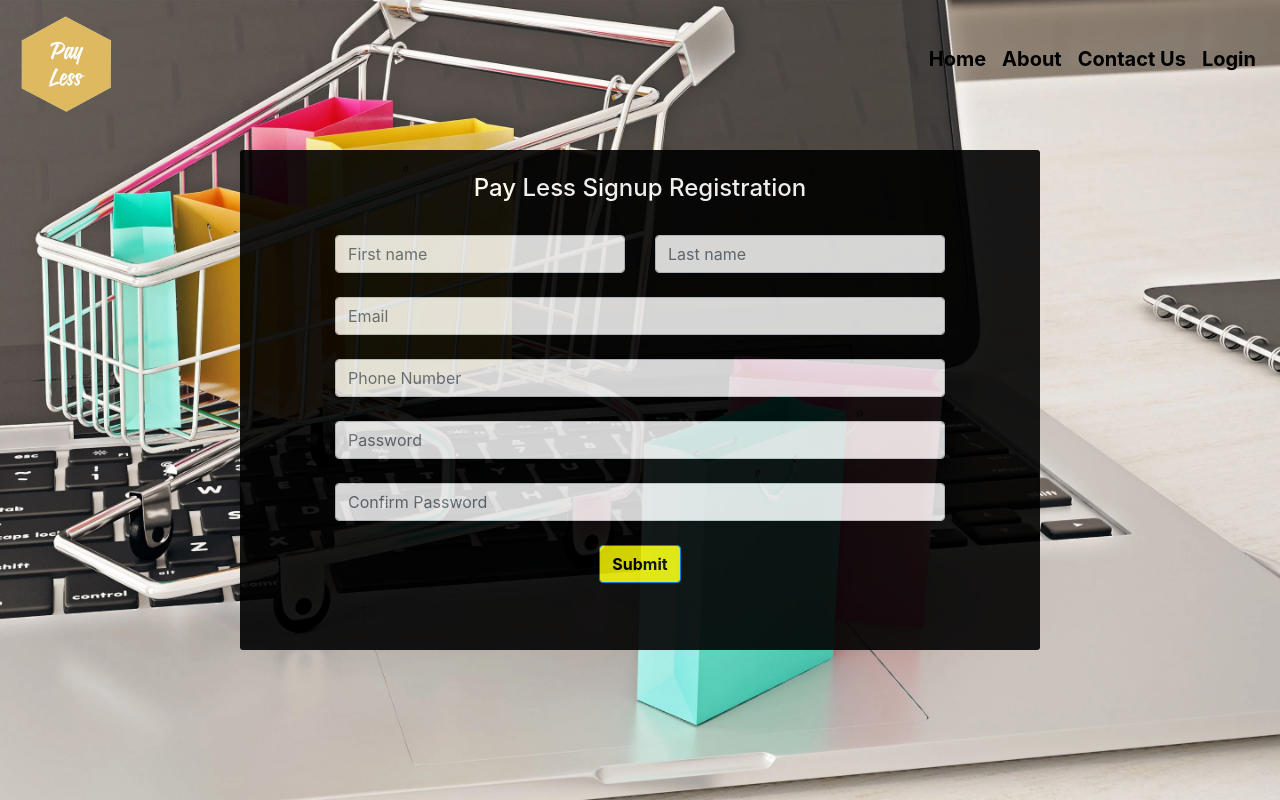
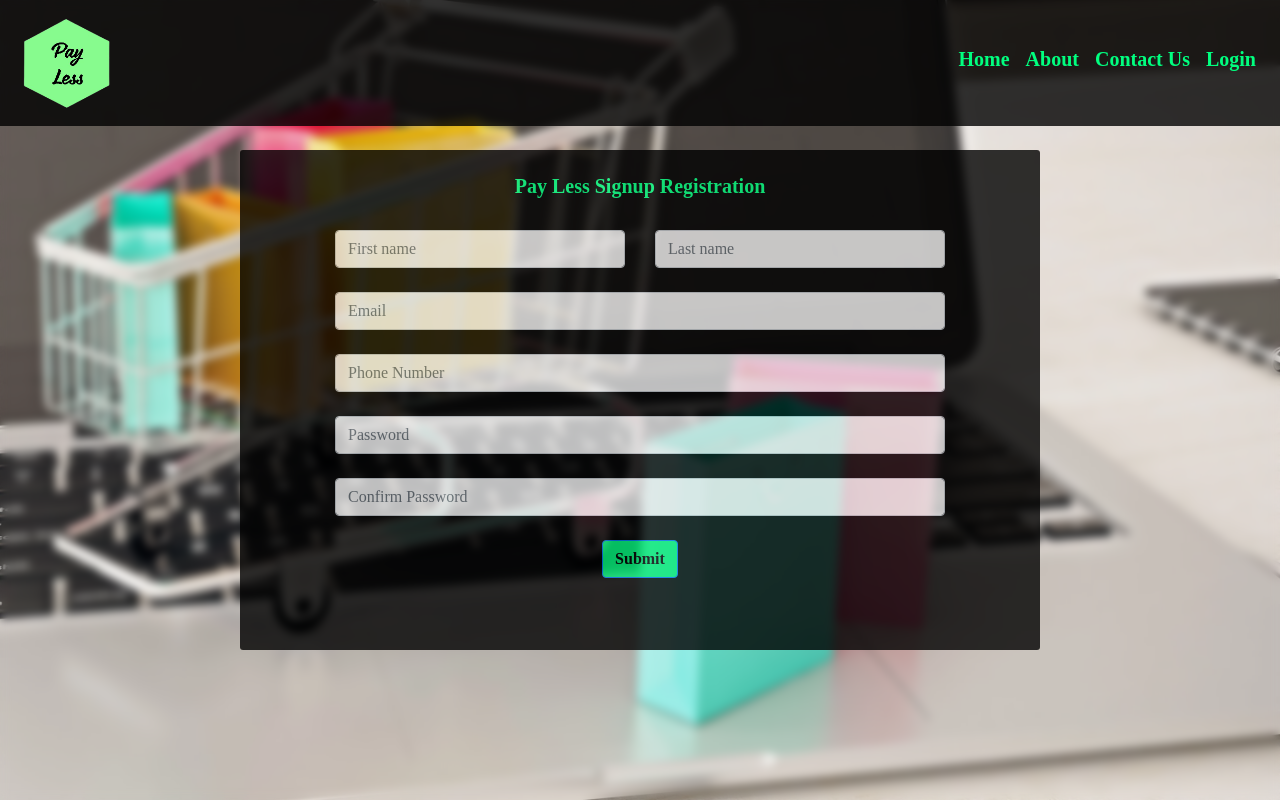
Before and after one commit to Ronnie2705/BigDataArchitecture, a Python web app: template Web/templates/signup.html in a window 1280 px wide. Run offline with Jinja, Linux system fonts and the light colour scheme; the template is opened without the code that fills it, so the values that code supplies are empty; some libraries are stand-ins or nearby versions.

Commit message:
updated signup page

```diff
--- a/Web/css/style.css
+++ b/Web/css/style.css
@@ -11,3 +11,17 @@
   background-color: #ccc;
   border-radius: 3px;
 }
+
+
+body {
+        background-image: url('../images/shopping-mall.jpg');
+        background-repeat: no-repeat;
+        background-attachment: fixed;
+        background-size: 100% 100%;
+        backdrop-filter: blur(5px);
+
+    }
+
+form,h6,h5{
+    font-family: 'Century Gothic';
+}
--- a/Web/templates/signup.html
+++ b/Web/templates/signup.html
@@ -8,44 +8,31 @@
     <title>Registration</title>
 </head>
 <body>
-    <style>
-        body {
-          background-image: url('../images/shopping-mall.jpg');
-          background-repeat: no-repeat;
-          background-attachment: fixed;
-          background-size: 100% 100%;
-        }
-        </style>
-    <div class="con">
-        <nav class="navbar navbar navbar-expand-lg " >
-          <a class="navbar-brand" href="#"><img src="../images/logo-yellow.png" height="100" width="100" style="opacity: 1;"></a>
-
-          <button class="navbar-toggler" type="button" data-toggle="collapse" data-target="#navbarSupportedContent"  aria-controls="navbarSupportedContent" aria-expanded="false" aria-label="Toggle navigation">
-            <span class="navbar-toggler-icon"></span>
-          </button>
+        <nav class="navbar fixed-top navbar-expand-lg   navbar-light" style=" background-color: rgba(0, 0, 1, 0.8)" >
+          <a class="navbar-brand" href="#"><img src="../images/logo-green.png" height="100" width="100" ></a>
           <div class="collapse navbar-collapse" id="navbarSupportedContent">
             <ul class="navbar-nav ml-auto">
               <li class="nav-item active">
-                <a class="nav-link" href="index.html" ><h5 style="color: black; font-weight: bold; ">Home</h5> <span class="sr-only">(current)</span></a>
+                <a class="nav-link" href="index.html" ><h5 style="color: #00FF7F; font-weight: bold; ">Home</h5> <span class="sr-only">(current)</span></a>
               </li>
               <li class="nav-item active">
-                <a class="nav-link" href="https://www.nba.com/" ><h5 style="color:black; font-weight: bold;">About</h5> <span class="sr-only">(current)</span></a>
+                <a class="nav-link" href="https://www.nba.com/" ><h5 style="color:#00FF7F; font-weight: bold;">About</h5> <span class="sr-only">(current)</span></a>
               </li>
               <li class="nav-item">
-                <a class="nav-link"  href="team.html" ><h5 style="color:black; font-weight: bold;">Contact Us</h5></a>
+                <a class="nav-link"  href="team.html" ><h5 style="color:#00FF7F; font-weight: bold;">Contact Us</h5></a>
               </li>
               <li class="nav-item">
-                <a class="nav-link"  href="team.html" ><h5 style="color:black; font-weight: bold;">Login</h5></a>
+                <a class="nav-link"  href="team.html" ><h5 style="color:#00FF7F; font-weight: bold;">Login</h5></a>
               </li>
             </ul>
           </div>
-          <br><br>
         </nav>
-      </div>
-        <div class="center" style="height: 500px; width: 800px; background-color: #000000; opacity: 0.9; ">
+
+      <div style="height: 50px; padding-top: 750px;"></div>
+        <div class="center" style="height: 500px; width: 800px; background-color: #000000; opacity: 0.8; ">
           <center>
             <br>
-            <h4 style="color: white;">Pay Less Signup Registration</h4>
+            <h5 style="color: #00FF7F; font-weight: bold;">Pay Less Signup Registration</h5>
             <br>
             <form style=" height: 80%; width: 80%; opacity: 0.9 ; ">
               <div class="col">
@@ -66,7 +53,7 @@
                 <br>
                 <input type="text" class="form-control" placeholder="Confirm Password">
                 <br>
-                <button type="submit" class="btn btn-primary" style="background-color: yellow; color: black;"><b>Submit</b></button>
+                <button type="submit" class="btn btn-primary" style="background-color: 00FF7F; color: black;  font-family: 'Century Gothic'; font-weight: bold; ">Submit</button>
               </div>
             </form>
           </center>
```
Also changed, not shown: Web/images/logo-green.png (added).
